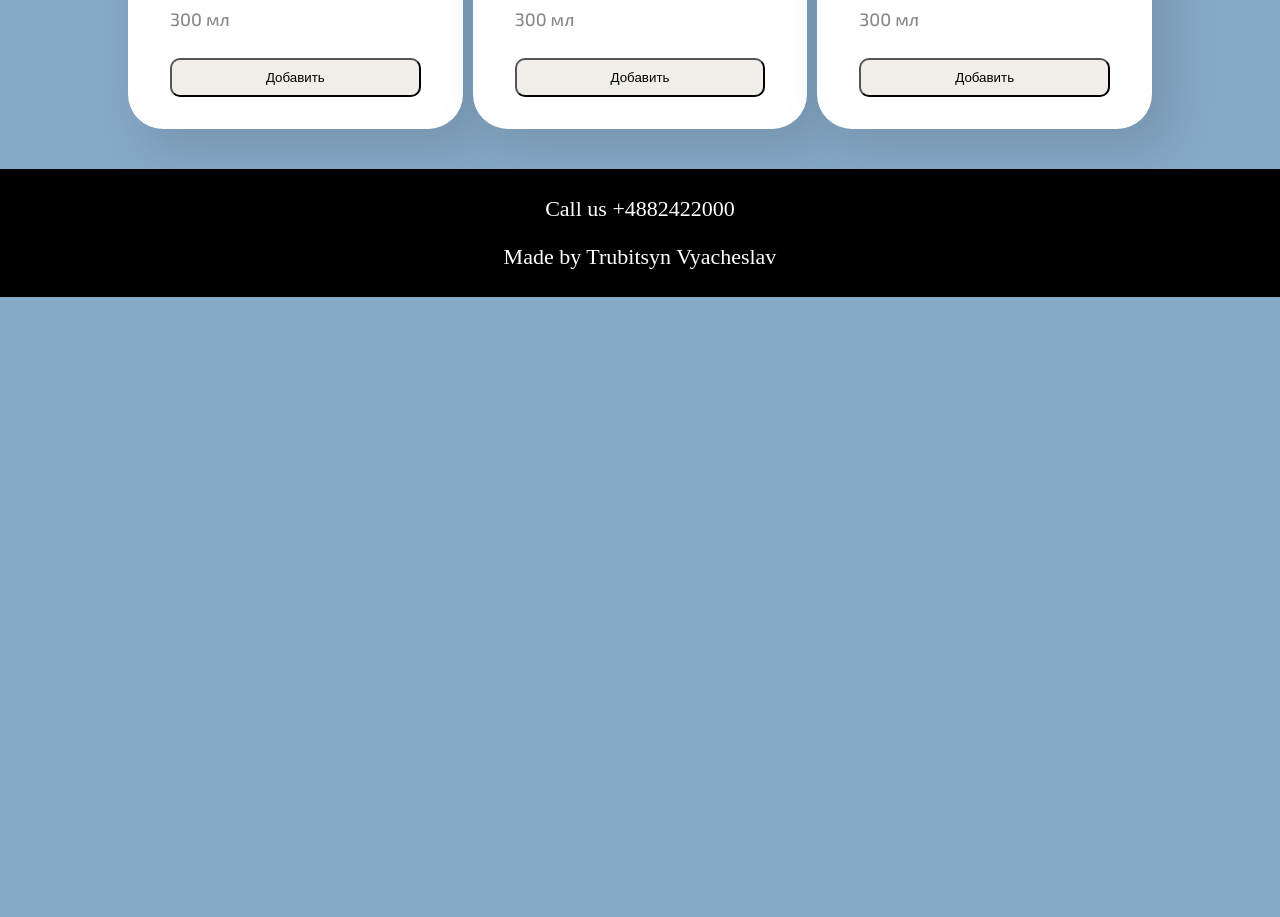
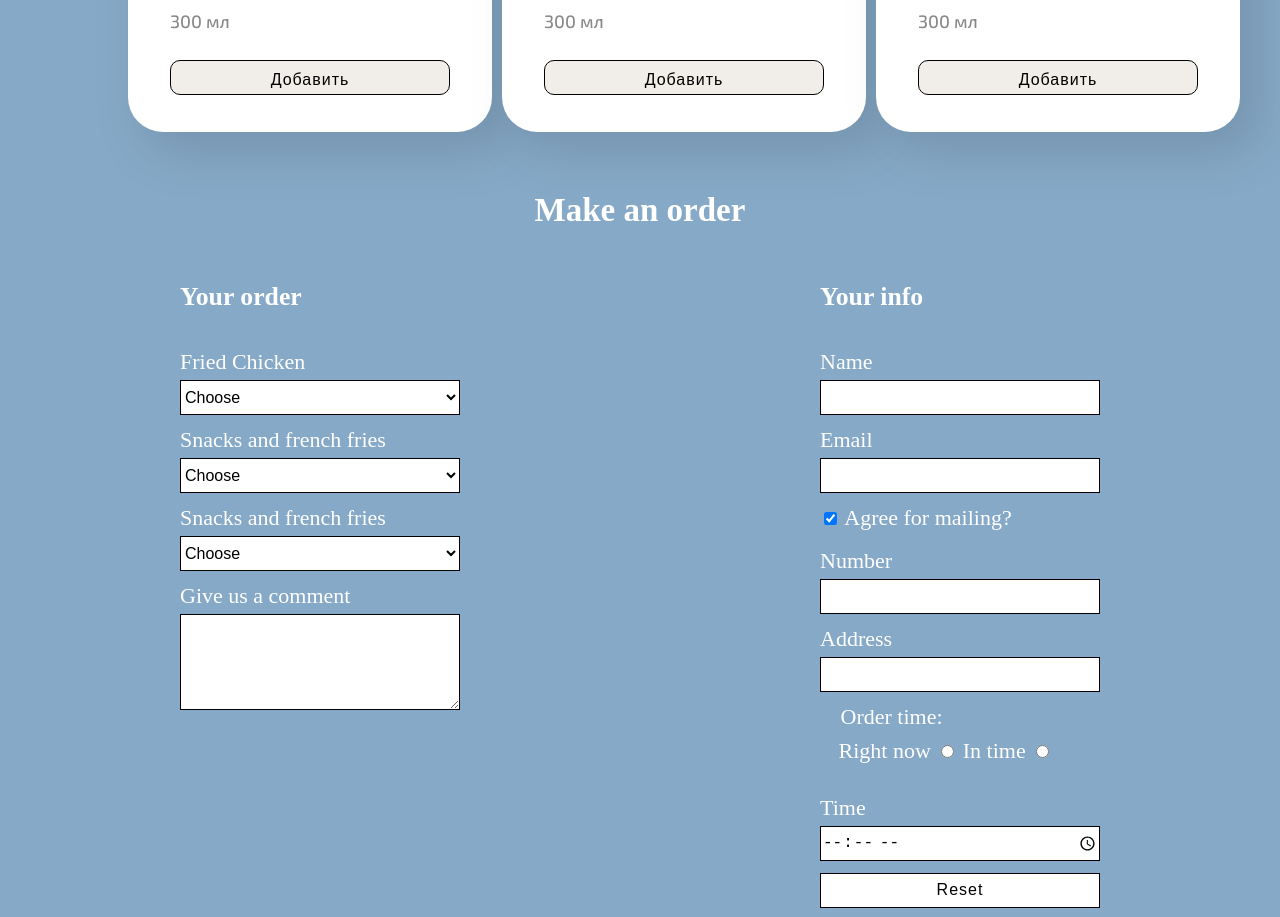
Before and after one commit to TVA808s/TVA808s.github.io, a plain HTML site: page laba2.html in a window 1280 px wide. Shown: the part 1880-2797 px from the top of the page. Before the commit the page ends 2177 px from the top, so only its background shows below. Drawn offline with Linux system fonts and the light colour scheme; a web font is replaced by a local one.

Commit message:
Add files via upload

```diff
--- a/laba2.css
+++ b/laba2.css
@@ -109,3 +109,43 @@ a.active{
 }
 
 main{flex-grow: 1;}
+
+.makeanorder{text-align: center; margin-top: 60px;}
+
+#id_select1,#id_select2,#id_select3,#name,#email,#telnum,#address,#time,button{
+    background-color: white;
+    color:black;
+    border: 1px solid black;
+    width: 280px;
+    height: 35px;
+    font-size: 16px;
+}
+
+label,fieldset, button{margin-top: 12px; margin-bottom: 5px;}
+
+#comment{border: 1px solid black; width: 280px; font-size: 16px;}
+
+fieldset{border: none;}
+
+
+
+form{display: flex; justify-content: space-around;}
+
+.ordersettings, .orderinfo{ display: flex; flex-direction: column;}
+
+button{
+    display: block;
+    position: relative;
+    letter-spacing: 1px;
+    cursor: pointer;
+}
+
+button:hover {
+    box-shadow: 0 2px;
+    top: 2px;
+}
+
+button:active {
+    box-shadow: none;
+    top: 6px;
+}
--- a/laba2.html
+++ b/laba2.html
@@ -117,6 +117,83 @@
                 </section>
             </div>
         </main>
+        <div class ="ordertable">
+            <div class="makeanorder">
+                <h2>Make an order</h2>
+            </div>
+            <form method="POST" action="https://httpbin.org/post">
+                <div class="ordersettings">
+                    <h3>Your order</h3>
+
+                    <label for="id_select1">Fried Chicken</label>
+                    <select name="main" id="id_select1" required>
+                        <option value="">Choose</option>
+                        <option value="legs">Chicken legs</option>
+                        <option value="wings">Chicken wings</option>
+                        <option value="bites">Chicken bites</option>
+                    </select>
+
+                    <label for="id_select2">Snacks and french fries</label>
+                    <select name="side" id="id_select2" required>
+                        <option value="">Choose</option>
+                        <option value="sticks">Cheese sticks</option>
+                        <option value="fries">French fries</option>
+                        <option value="shrimps">Tender shrimps</option>
+                    </select>
+
+                    <label for="id_select3">Snacks and french fries</label>
+                    <select name="drink" id="id_select3" required>
+                        <option value="">Choose</option>
+                        <option value="1">Drink1</option>
+                        <option value="2">Drink2</option>
+                        <option value="3">Drink3</option>
+                    </select>
+
+                    <label for="comment">Give us a comment</label>
+                    <textarea name="comment" id="comment" cols="30" rows="5"></textarea>
+                </div>
+
+
+
+                <div class="orderinfo">
+                    <h3>Your info</h3>
+
+                    <label for="name">Name</label>
+                    <input type="text" name="user_name" id="name" required>
+
+                    <label for="email">Email</label>
+                    <input type="email" name="user_email" id="email" required>
+
+                    <label for="checkbox"><input type="checkbox" name="user_agree" id="checkbox" checked> Agree for mailing?</label>
+
+                    <label for="telnum">Number</label>
+                    <input type="tel" name="user_num" id="telnum" required>
+
+                    <label for="address">Address</label>
+                    <input type="text" name="user_address" id="address" required>
+
+                    <fieldset>
+                        <legend>Order time:</legend>
+                        <label for="rightnow" >Right now</label>
+                        <input type="radio" name="user_speed" id="rightnow" required>
+
+                        <label for="intime">In time</label>
+                        <input type="radio" name="user_speed" id="intime" required>
+                    </fieldset>
+
+                    <label for="time">Time</label>
+                    <input type="time" name="user_time" id="time" max="23:00" min="7:00" step="5min">
+
+                    <button type="reset">Reset</button>
+
+                    <button type="submit">Submit</button>
+                </div>
+
+            </form>
+
+
+
+        </div>
         <footer id="info">
             <div>
                 <p>Call us +4882422000</p>
```
